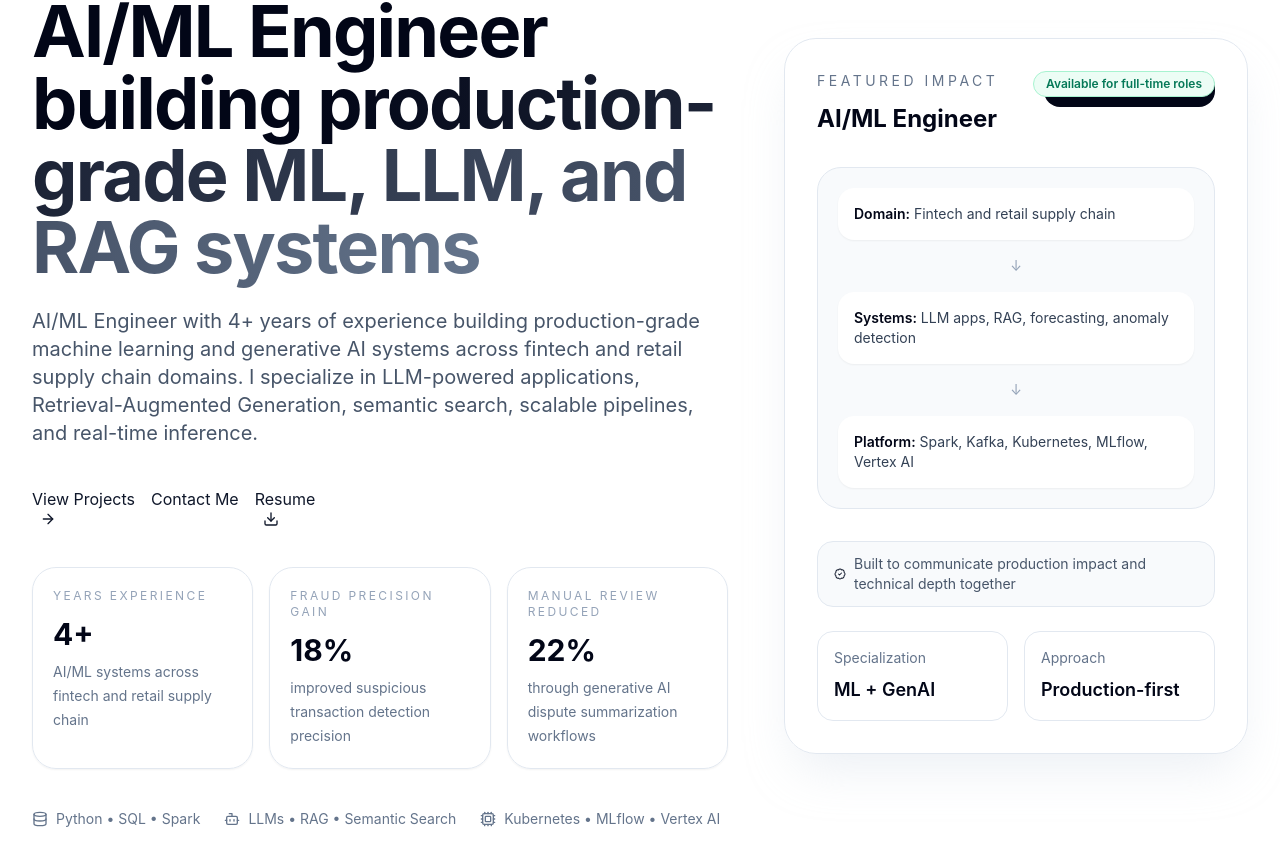
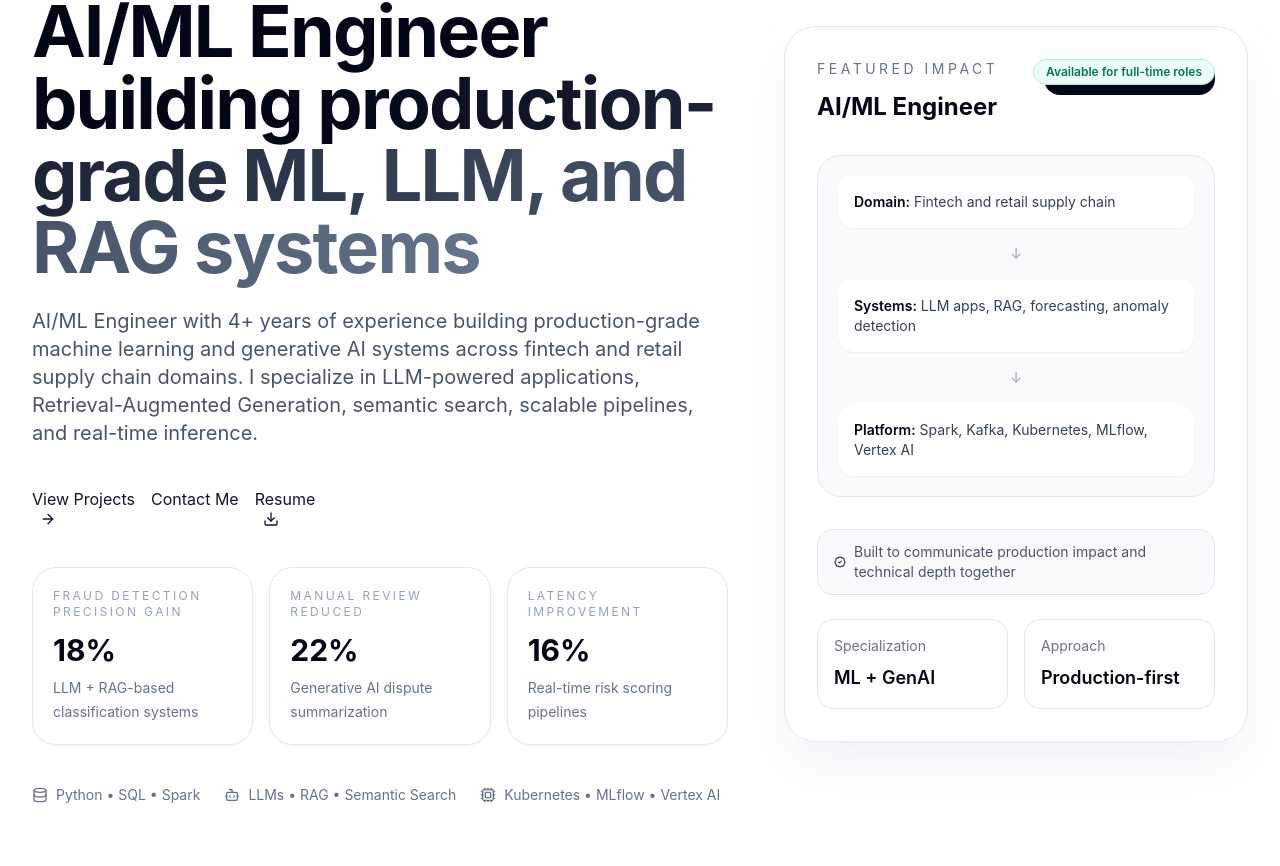
Before and after one commit to skarthikch1/karthik-portfolio, a React (Vite) app: page / in a window 1280 px wide. Shown: the part 236-1102 px from the top of the page. Built offline with nearby package versions, Linux system fonts and the light colour scheme.

Commit message:
Update App.jsx

```diff
--- a/src/App.jsx
+++ b/src/App.jsx
@@ -49,19 +49,19 @@ const skills = [
 
 const stats = [
   {
-    value: "4+",
-    label: "Years Experience",
-    note: "AI/ML systems across fintech and retail supply chain",
-  },
-  {
     value: "18%",
-    label: "Fraud Precision Gain",
-    note: "improved suspicious transaction detection precision",
+    label: "Fraud Detection Precision Gain",
+    note: "LLM + RAG-based classification systems",
   },
   {
     value: "22%",
     label: "Manual Review Reduced",
-    note: "through generative AI dispute summarization workflows",
+    note: "Generative AI dispute summarization",
+  },
+  {
+    value: "16%",
+    label: "Latency Improvement",
+    note: "Real-time risk scoring pipelines",
   },
 ];
 
```
